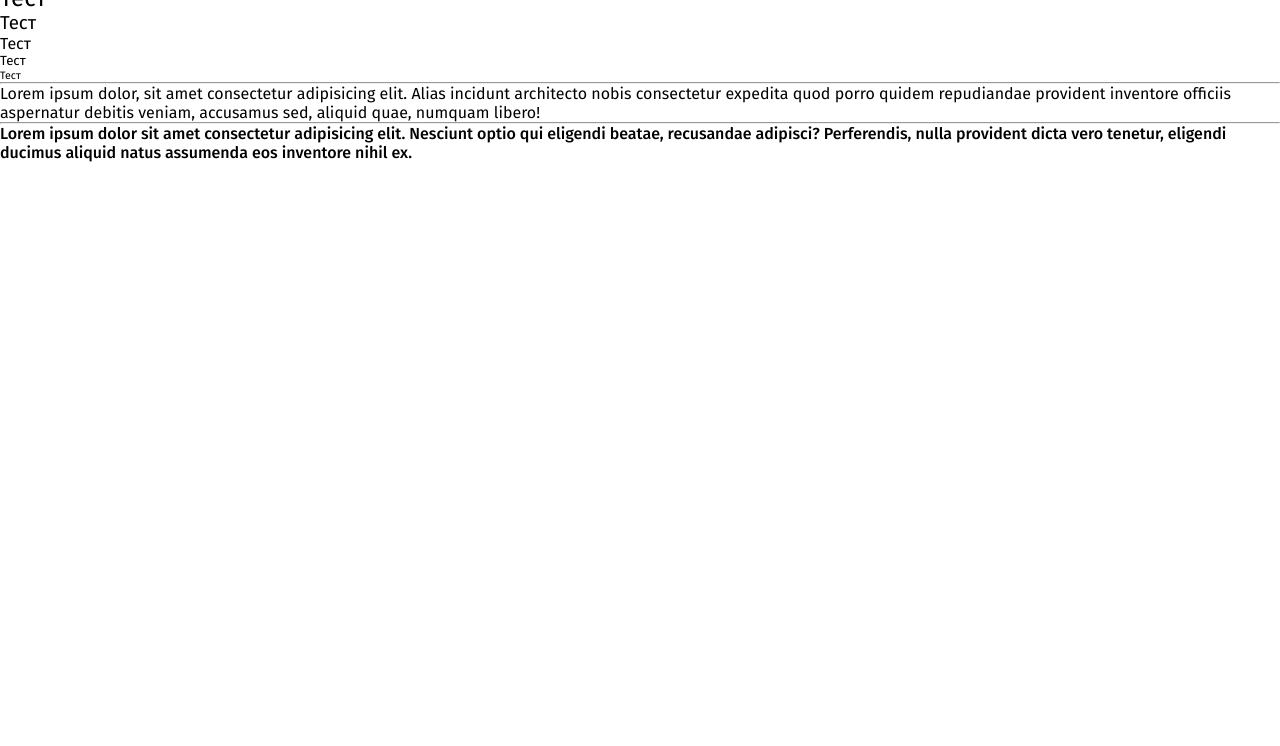
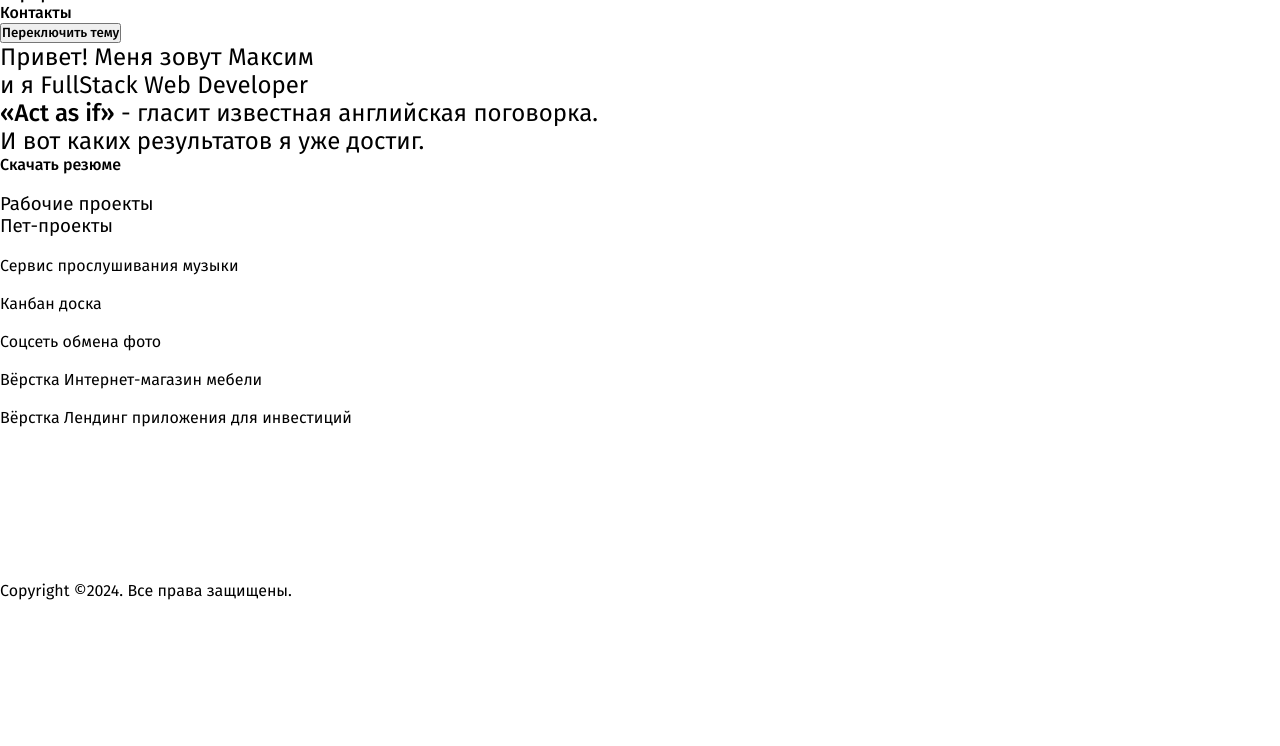
Before and after one commit to Jekpad/portfolio-landing, a plain HTML site: page index.html in a window 1280 px wide. Shown: the part 54-800 px from the top of the page. Drawn offline with Linux system fonts and the light colour scheme.

Commit message:
base structure

```diff
--- a/index.html
+++ b/index.html
@@ -3,27 +3,120 @@
   <head>
     <meta charset="UTF-8" />
     <meta name="viewport" content="width=device-width, initial-scale=1.0" />
-    <title>Document</title>
+    <title>Здравствуй, мир!</title>
     <link rel="stylesheet" href="css/style.css" />
   </head>
   <body>
-    <h1>Тест</h1>
-    <h2>Тест</h2>
-    <h3>Тест</h3>
-    <h4>Тест</h4>
-    <h5>Тест</h5>
-    <h6>Тест</h6>
-    <hr />
-    <p>
-      Lorem ipsum dolor, sit amet consectetur adipisicing elit. Alias incidunt architecto nobis consectetur expedita
-      quod porro quidem repudiandae provident inventore officiis aspernatur debitis veniam, accusamus sed, aliquid quae,
-      numquam libero!
-    </p>
-    <hr />
-    <a href=""
-      >Lorem ipsum dolor sit amet consectetur adipisicing elit. Nesciunt optio qui eligendi beatae, recusandae adipisci?
-      Perferendis, nulla provident dicta vero tenetur, eligendi ducimus aliquid natus assumenda eos inventore nihil
-      ex.</a
-    >
+    <header class="header">
+      <nav class="navmenu">
+        <ul>
+          <li><a href="index.html">Главная</a></li>
+          <li><a href="index.html">Обо мне</a></li>
+          <li><a href="index.html">Портфолио</a></li>
+          <li><a href="index.html">Контакты</a></li>
+        </ul>
+      </nav>
+      <button>Переключить тему</button>
+    </header>
+    <main class="main">
+      <section class="introduction">
+        <div class="introduction__info">
+          <h1>
+            Привет! Меня зовут Максим <br />
+            и я FullStack Web Developer
+          </h1>
+          <h2>
+            <q>Act as if</q> - гласит известная английская поговорка. <br />
+            И вот каких результатов я уже достиг.
+          </h2>
+          <a href="">Скачать резюме</a>
+        </div>
+        <img class="introduction__image" src="" alt="" />
+      </section>
+      <section class="section complited-project">
+        <h3 class="section__title">Рабочие проекты</h3>
+        <div class="section__container"></div>
+      </section>
+      <section class="section pet-ptrojects">
+        <h3 class="section__title">Пет-проекты</h3>
+        <div class="section__container">
+          <article class="pet-project">
+            <img src="" alt="" />
+            <div>
+              <p class="pet-project__title">Сервис прослушивания музыки</p>
+              <div>
+                <p class="pet-project__year"></p>
+                <p class="pet-project__technology"></p>
+              </div>
+              <p class="pet-project__description"></p>
+            </div>
+          </article>
+          <article class="pet-project">
+            <img src="" alt="" />
+            <div>
+              <p class="pet-project__title">Канбан доска</p>
+              <div>
+                <p class="pet-project__year"></p>
+                <p class="pet-project__technology"></p>
+              </div>
+              <p class="pet-project__description"></p>
+            </div>
+          </article>
+          <article class="pet-project">
+            <img src="" alt="" />
+            <div>
+              <p class="pet-project__title">Соцсеть обмена фото</p>
+              <div>
+                <p class="pet-project__year"></p>
+                <p class="pet-project__technology"></p>
+              </div>
+              <p class="pet-project__description"></p>
+            </div>
+          </article>
+          <article class="pet-project">
+            <img src="" alt="" />
+            <div>
+              <p class="pet-project__title">Вёрстка Интернет-магазин мебели</p>
+              <div>
+                <p class="pet-project__year"></p>
+                <p class="pet-project__technology"></p>
+              </div>
+              <p class="pet-project__description"></p>
+            </div>
+          </article>
+          <article class="pet-project">
+            <img src="" alt="" />
+            <div>
+              <p class="pet-project__title">Вёрстка Лендинг приложения для инвестиций</p>
+              <div>
+                <div>
+                  <p class="pet-project__year"></p>
+                  <p class="pet-project__technology"></p>
+                </div>
+                <p class="pet-project__technology"></p>
+              </div>
+              <p class="pet-project__description"></p>
+            </div>
+          </article>
+        </div>
+      </section>
+    </main>
+    <footer class="footer">
+      <div class="social-media-links">
+        <svg>
+          <use></use>
+        </svg>
+        <svg>
+          <use></use>
+        </svg>
+        <svg>
+          <use></use>
+        </svg>
+        <svg>
+          <use></use>
+        </svg>
+      </div>
+      <p class="copyright">Copyright ©2024. Все права защищены.</p>
+    </footer>
   </body>
 </html>
```
